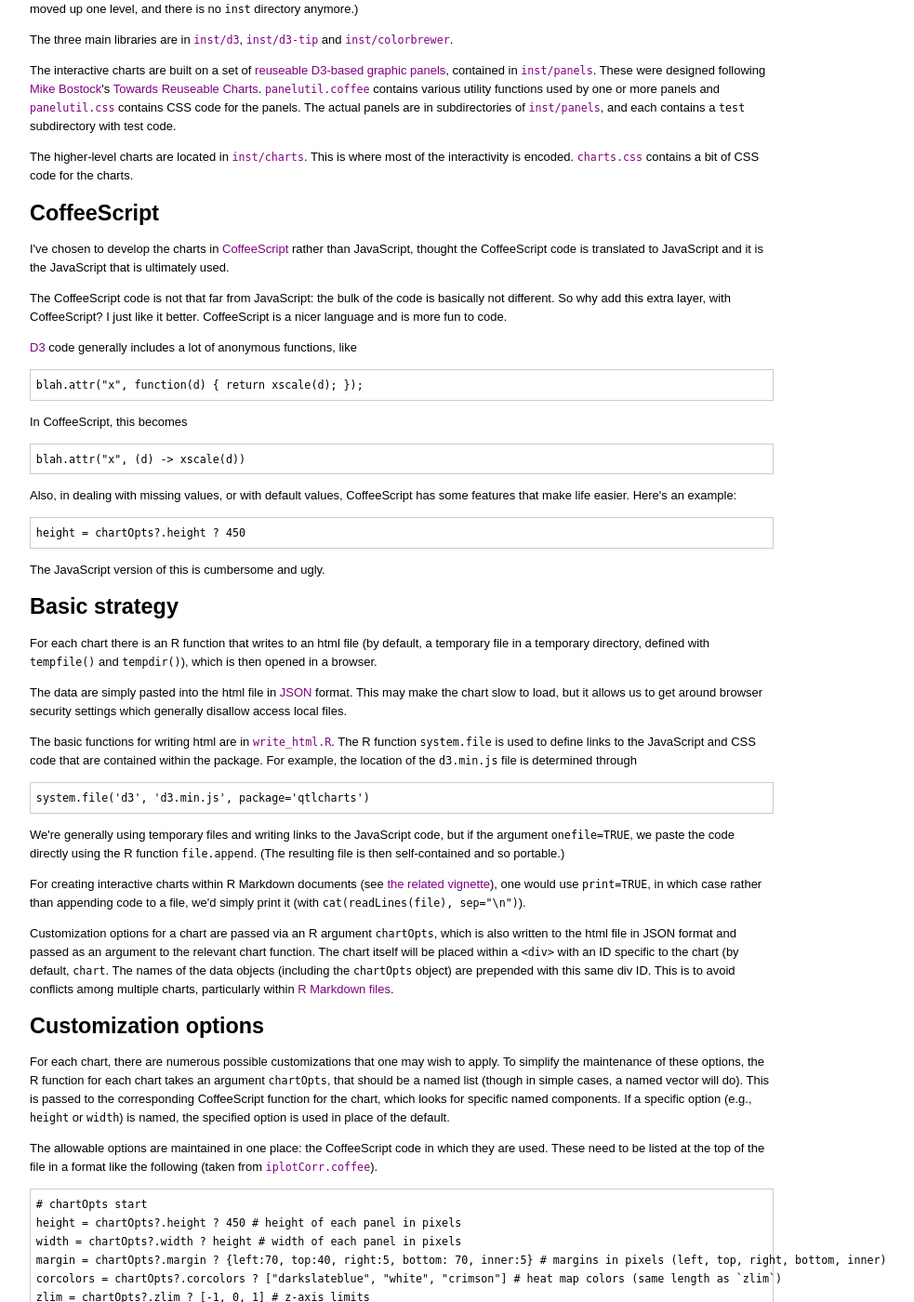
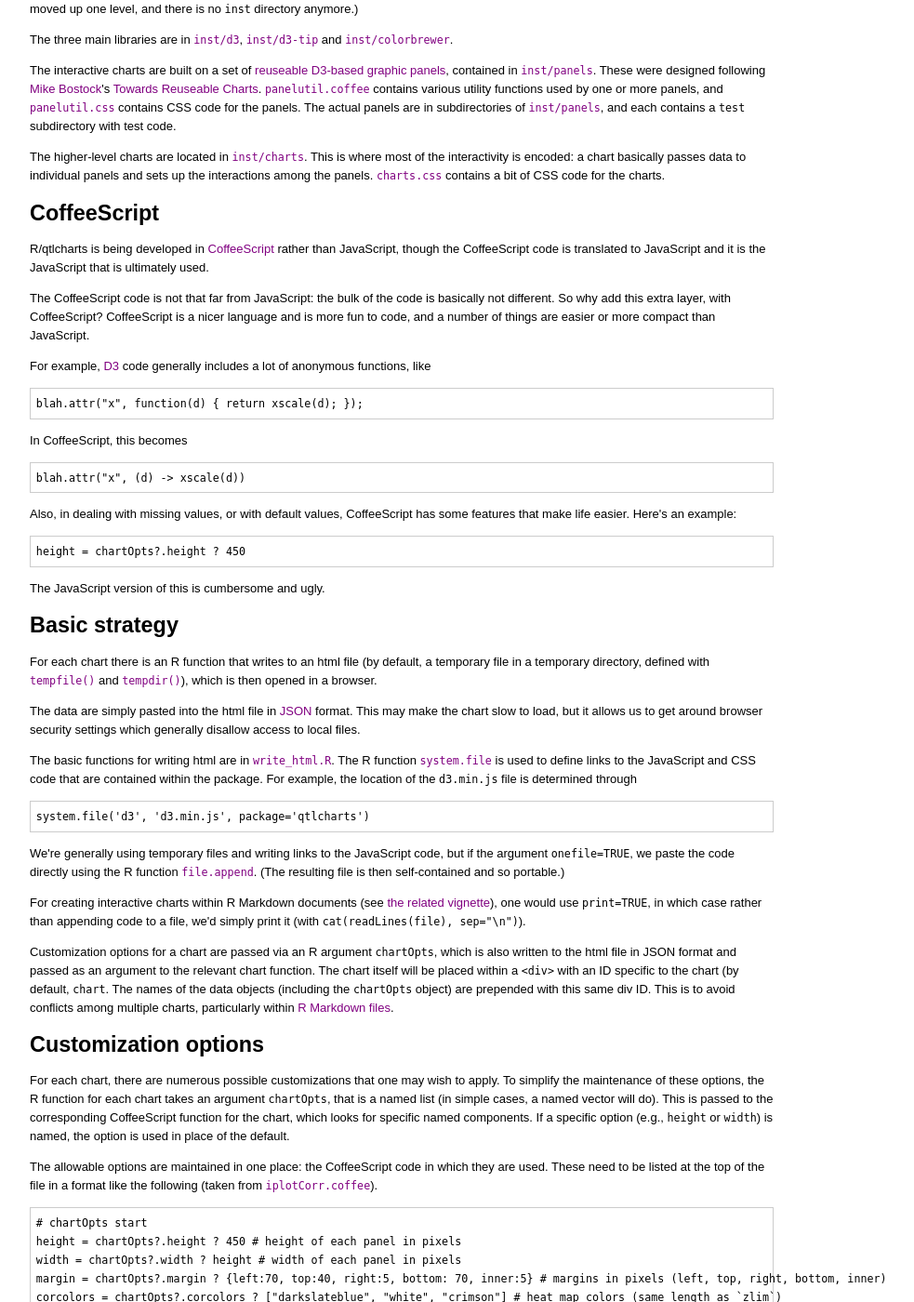
Before and after one commit to kbroman/qtlcharts, a Jekyll site: the page assets/vignettes/develGuide.html, which Jekyll copies as it is, in a window 1280 px wide and 1400 px high, scrolled down 296 px. Shown: the whole window at 93% size, without its empty margins (81-1064 px from the left). Built offline with Jekyll 4.4.1, drawn with Linux system fonts in a browser that asks for light colours; some of the changed text lies outside the part shown.

Commit message:
develGuide: minor changes + a bit about jsonlite

```diff
--- a/assets/vignettes/develGuide.html
+++ b/assets/vignettes/develGuide.html
@@ -169,8 +169,9 @@
 <h2>Basic layout of source</h2>
 
 <p>The source for the package is at
-<a href="http://github.com/kbroman/qtlcharts">GitHub</a>.  The
-<a href="https://github.com/kbroman/qtlcharts/tree/devel"><code>devel</code> branch</a>
+<a href="http://github.com/kbroman/qtlcharts">GitHub</a>:
+<a href="http://github.com/kbroman/qtlcharts"><code>http://github.com/kbroman/qtlcharts</code></a>.
+The <a href="https://github.com/kbroman/qtlcharts/tree/devel"><code>devel</code> branch</a>
 contains the current development version, but it is not far ahead (if
 at all) from the
 <a href="https://github.com/kbroman/qtlcharts/tree/master"><code>master</code> branch</a>.</p>
@@ -195,7 +196,7 @@
 <a href="http://bost.ocks.org/mike">Mike Bostock</a>&#39;s
 <a href="http://bost.ocks.org/mike/chart/">Towards Reuseable Charts</a>.
 <a href="https://github.com/kbroman/qtlcharts/tree/master/inst/panels/panelutil.coffee"><code>panelutil.coffee</code></a>
-contains various utility functions used by one or more panels and
+contains various utility functions used by one or more panels, and
 <a href="https://github.com/kbroman/qtlcharts/tree/master/inst/panels/panelutil.css"><code>panelutil.css</code></a>
 contains CSS code for the panels. The actual panels are in
 subdirectories of
@@ -204,23 +205,26 @@
 
 <p>The higher-level charts are located in
 <a href="https://github.com/kbroman/qtlcharts/tree/master/inst/charts"><code>inst/charts</code></a>.
-This is where most of the interactivity is encoded.
+This is where most of the interactivity is encoded: a chart basically
+passes data to individual panels and sets up the interactions among
+the panels.
 <a href="https://github.com/kbroman/qtlcharts/blob/master/inst/charts/charts.css"><code>charts.css</code></a>
 contains a bit of CSS code for the charts.</p>
 
 <h2>CoffeeScript</h2>
 
-<p>I&#39;ve chosen to develop the charts in
+<p>R/qtlcharts is being developed in
 <a href="http://coffeescript.org">CoffeeScript</a> rather than JavaScript,
-thought the CoffeeScript code is translated to JavaScript and it is
+though the CoffeeScript code is translated to JavaScript and it is
 the JavaScript that is ultimately used.</p>
 
 <p>The CoffeeScript code is not that far from JavaScript: the bulk of the
 code is basically not different. So why add this extra layer, with
-CoffeeScript? I just like it better. CoffeeScript is a nicer language
-and is more fun to code.</p>
+CoffeeScript? CoffeeScript is a nicer language
+and is more fun to code, and a number of things are easier or more
+compact than JavaScript.</p>
 
-<p><a href="http://d3js.org">D3</a> code generally includes a lot of anonymous
+<p>For example, <a href="http://d3js.org">D3</a> code generally includes a lot of anonymous
 functions, like</p>
 
 <pre><code>blah.attr(&quot;x&quot;, function(d) { return xscale(d); });
@@ -244,16 +248,19 @@
 
 <p>For each chart there is an R function that writes to an html file (by
 default, a temporary file in a temporary directory, defined with
-<code>tempfile()</code> and <code>tempdir()</code>), which is then opened in a browser.</p>
+<a href="http://stat.ethz.ch/R-manual/R-devel/library/base/html/tempfile.html"><code>tempfile()</code></a>
+and
+<a href="http://stat.ethz.ch/R-manual/R-devel/library/base/html/tempfile.html"><code>tempdir()</code></a>),
+which is then opened in a browser.</p>
 
 <p>The data are simply pasted into the html file in
 <a href="http://json.org">JSON</a> format. This may make the chart slow to load,
 but it allows us to get around browser security settings which
-generally disallow access local files.</p>
+generally disallow access to local files.</p>
 
 <p>The basic functions for writing html are in
 <a href="https://github.com/kbroman/qtlcharts/blob/master/R/write_html.R"><code>write_html.R</code></a>.
-The R function <code>system.file</code> is used to define links to the JavaScript
+The R function <a href="http://stat.ethz.ch/R-manual/R-devel/library/base/html/system.file.html"><code>system.file</code></a> is used to define links to the JavaScript
 and CSS code that are contained within the package. For example, the
 location of the <code>d3.min.js</code> file is determined through</p>
 
@@ -262,8 +269,9 @@
 
 <p>We&#39;re generally using temporary files and writing links to the
 JavaScript code, but if the argument <code>onefile=TRUE</code>, we paste the code
-directly using the R function <code>file.append</code>. (The resulting file is
-then self-contained and so portable.)</p>
+directly using the R function
+<a href="http://stat.ethz.ch/R-manual/R-patched/library/base/html/files.html"><code>file.append</code></a>. (The
+resulting file is then self-contained and so portable.)</p>
 
 <p>For creating interactive charts within R Markdown documents (see
 <a href="http://kbroman.github.io/qtlcharts/assets/vignettes/Rmarkdown.html">the related vignette</a>),
@@ -283,12 +291,11 @@
 
 <p>For each chart, there are numerous possible customizations that one
 may wish to apply. To simplify the maintenance of these options, the R
-function for each chart takes an argument <code>chartOpts</code>, that should be
-a named list (though in simple cases, a named vector will do). This is
-passed to the corresponding CoffeeScript function for the chart, which
-looks for specific named components. If a specific option (e.g.,
-<code>height</code> or <code>width</code>) is named, the specified option is used in place
-of the default.</p>
+function for each chart takes an argument <code>chartOpts</code>, that is a named
+list (in simple cases, a named vector will do). This is passed to the
+corresponding CoffeeScript function for the chart, which looks for
+specific named components. If a specific option (e.g., <code>height</code> or
+<code>width</code>) is named, the option is used in place of the default.</p>
 
 <p>The allowable options are maintained in one place: the CoffeeScript
 code in which they are used. These need to be listed at the top of the
@@ -327,9 +334,24 @@
 
 <h2>R &rarr; JSON</h2>
 
-<p>Converting R data to JSON using jsonlite.</p>
+<p>Data is pasted into the chart file as <a href="http://json.org">JSON</a>; they are converted from R
+objects to JSON using the
+<a href="https://github.com/jeroenooms/jsonlite">jsonlite</a> package.</p>
 
-<p>Difficulties: hash vs array, array vs scalar, and number of digits</p>
+<p>There are some occasional annoyances, particularly in ensuring that
+an object becomes a hash (i.e., associative array) or an array (i.e.,
+vector or list), or that a single value becomes a scalar or an array
+of length 1.</p>
+
+<p>An additional difficulty with jsonlite concerns the number of digits that are
+retained in the JSON object. jsonlite is currently using <code>round</code> (see
+<a href="https://github.com/jeroenooms/jsonlite/blob/master/R/asJSON.numeric.R"><code>asJSON.numeric.R</code></a>),
+though <code>formatC</code> would probably be better.
+Most chart functions in R/qtlcharts take a <code>digits</code> argument which is
+passed to the <code>toJSON</code> to control the number of digits retained in the
+JSON objects. We want sufficient digits to keep things from looking
+too discrete in the chart, but too many digits results in large files
+and load times.</p>
 
 <h2>Roxygen</h2>
 
```
